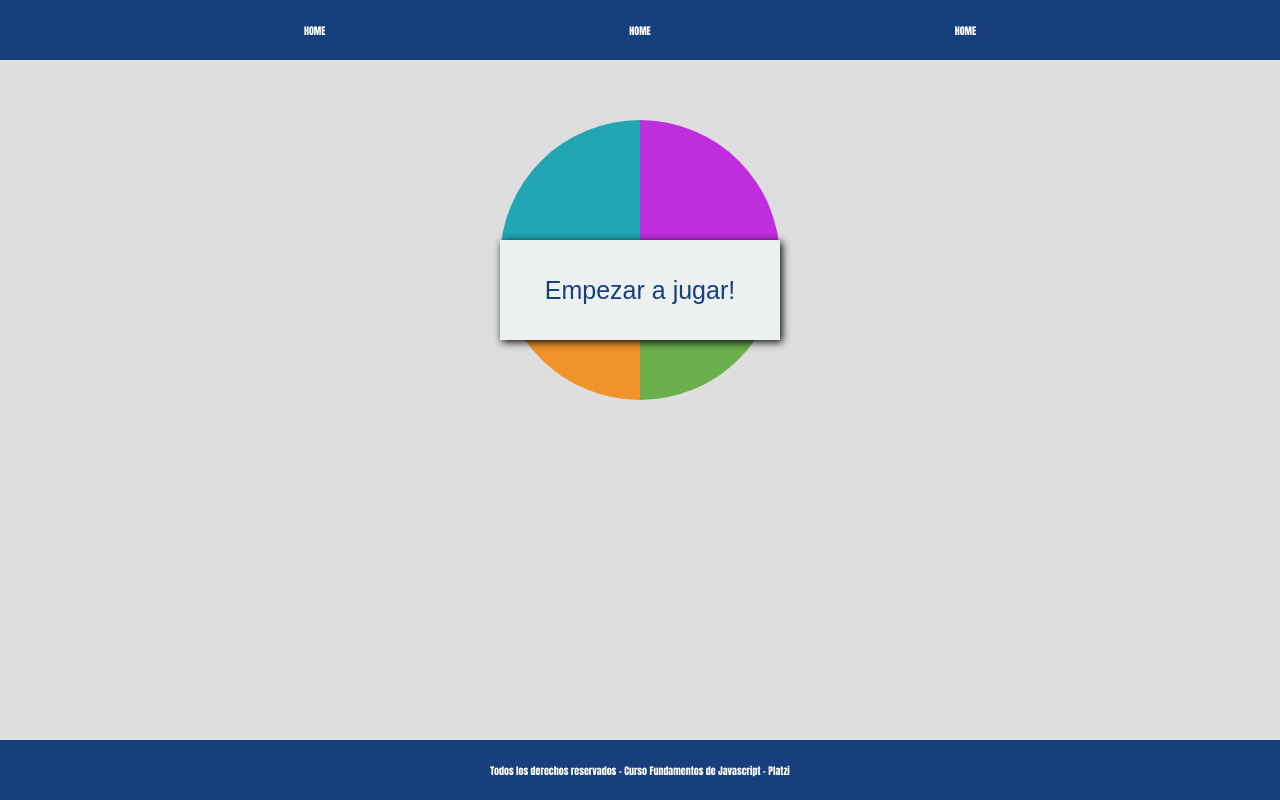
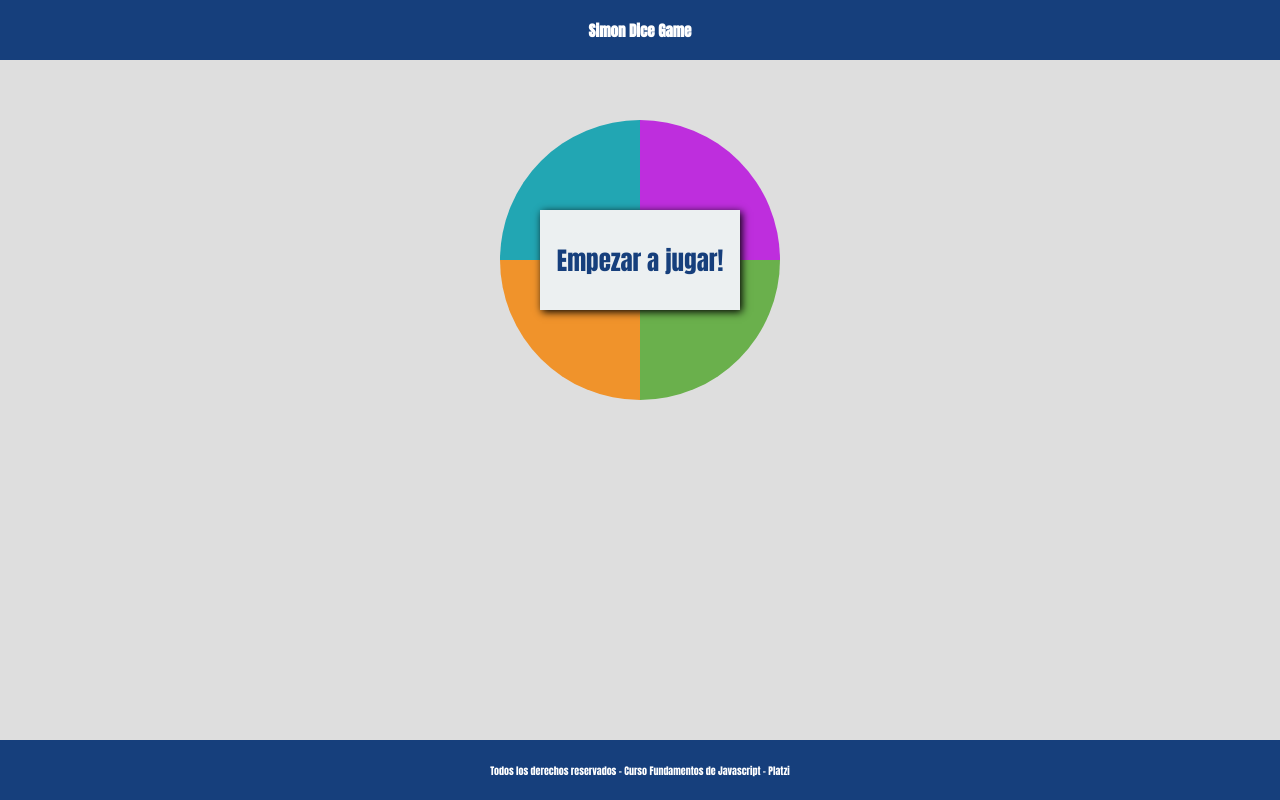
Before and after one commit to alexadictiva/SimonDiceGame, a plain HTML site: page index.html in a window 1280 px wide. Drawn offline with Linux system fonts and the light colour scheme.

Commit message:
Agregando estilos y estructura html finales

```diff
--- a/css/style.css
+++ b/css/style.css
@@ -116,14 +116,15 @@ header nav ul {
 }
 
 .btn-start {
-  width: 280px;
+  font-family: var(--fontBase);
+  width: 200px;
   height: 100px;
   background: var(--bg2);
   color: var(--fontColor);
   font-size: 2.5rem;
   position: absolute;
-  top: 30%;
-  left: calc(50% - 140px);
+  top: 210px;
+  left: calc(50% - 100px);
   border: 0;
   outline: none;
   box-shadow: 2px 2px 8px var(--black);
--- a/index.html
+++ b/index.html
@@ -11,9 +11,7 @@
     <header>
       <nav>
         <ul>
-          <li>HOME</li>
-          <li>HOME</li>
-          <li>HOME</li>
+          <h1>Simon Dice Game</h1>
         </ul>
       </nav>
     </header>
```
